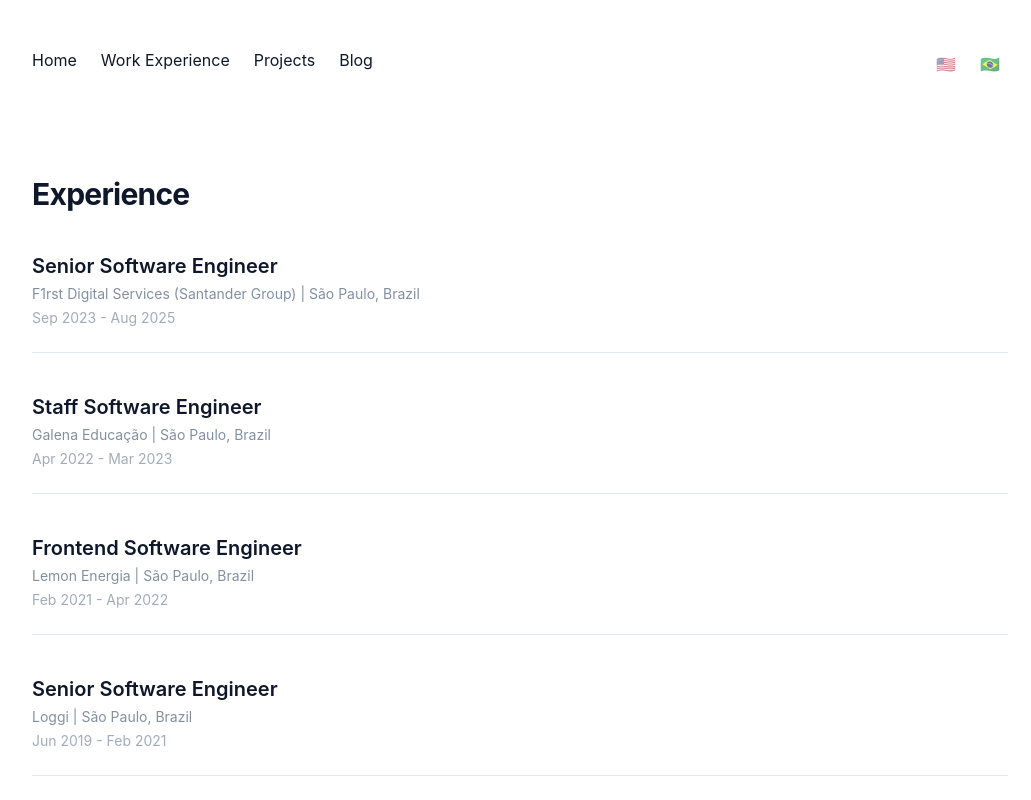
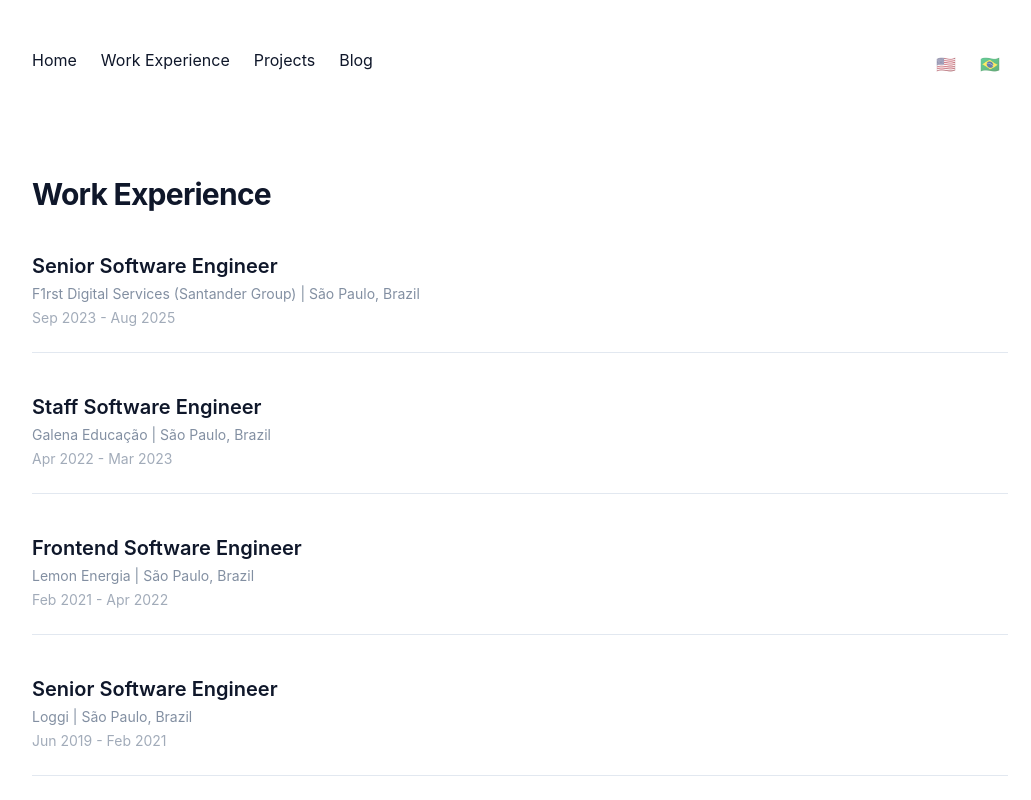
Before and after one commit to cassiossousa/professional-portfolio, a Next.js app: page /experience in a window 1280 px wide. Shown: the top 800 px of the page, without its empty margins (120-1151 px from the left). Built offline with nearby package versions, Linux system fonts and the light colour scheme; no server answers.

Commit message:
feat: actually use i18n

```diff
--- a/app/experience/page.tsx
+++ b/app/experience/page.tsx
@@ -4,9 +4,13 @@
 import { getAllEntries } from '../../lib/content';
 import { ContentEntry } from '../../types/content';
 
+import { getDictionary } from '../../i18n/dictionaries';
+import { Locale } from '../../i18n/config';
+
 export default async function ExperiencePage() {
   const cookieStore = await cookies();
-  const locale = cookieStore.get('lang')?.value ?? 'en';
+  const locale = (cookieStore.get('lang')?.value ?? 'en') as Locale;
+  const t = await getDictionary(locale);
   const roles: ContentEntry[] = await getAllEntries('experience', locale);
 
   const sortedRoles = roles.sort((a, b) => {
@@ -17,7 +21,7 @@
 
   return (
     <section className="container-main">
-      <h1 className="text-3xl font-bold mb-10">Experience</h1>
+      <h1 className="text-3xl font-bold mb-10">{t.nav.experience}</h1>
 
       <div className="space-y-10">
         {sortedRoles.map((role) => {
@@ -29,7 +33,9 @@
             end,
           } = role.frontmatter;
 
-          const period = end ? `${start} - ${end}` : `${start} - Present`;
+          const period = end
+            ? `${start} - ${end}`
+            : `${start} - ${t.experience.present}`;
 
           return (
             <article key={role.slug} className="border-b pb-6">
--- a/i18n/locales/en.json
+++ b/i18n/locales/en.json
@@ -8,5 +8,8 @@
     "title": "Cássio Sousa",
     "subtitle": "Staff Software Engineer",
     "description": "Specialized in distributed systems and SaaS architectures."
+  },
+  "experience": {
+    "present": "Present"
   }
 }
--- a/i18n/locales/pt-BR.json
+++ b/i18n/locales/pt-BR.json
@@ -8,5 +8,8 @@
     "title": "Cássio Sousa",
     "subtitle": "Engenheiro de Software Staff",
     "description": "Especialista em sistemas distribuídos e arquiteturas SaaS."
+  },
+  "experience": {
+    "present": "Presente"
   }
 }
```
